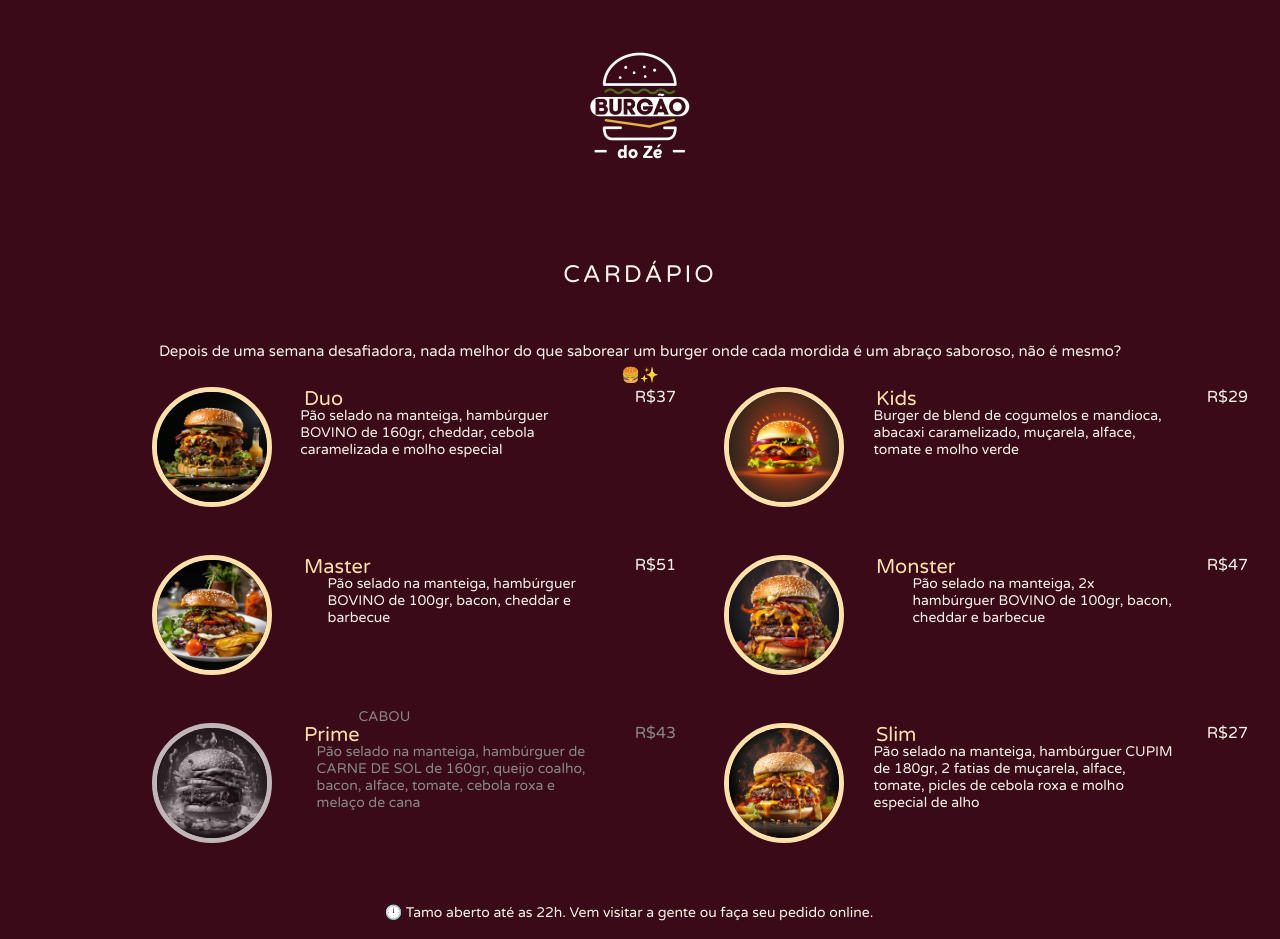
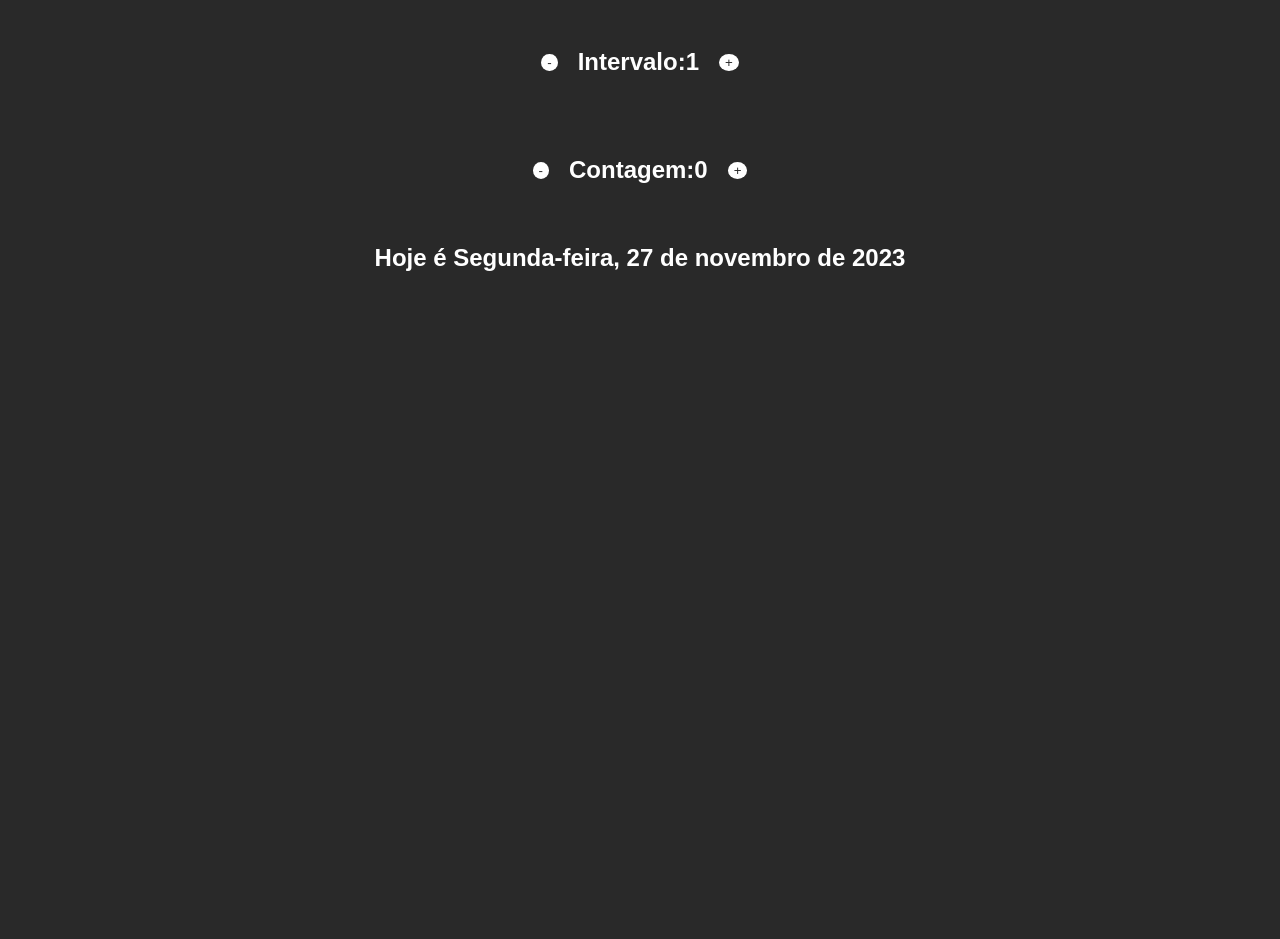
Before and after one commit to Gui089/LIsta-de-desafios-React, a React (Vite) app: page / in a window 1280 px wide. Shown: the top 939 px of the page. After the commit the page ends 800 px from the top, so only its background shows below. Built offline with nearby package versions, Linux system fonts and the light colour scheme.

Commit message:
desafio 01 corrigido

```diff
--- a/src/App.jsx
+++ b/src/App.jsx
@@ -1,131 +1,25 @@
-const burgers = [
-  {
-    name: "Duo",
-    ingredients:
-      "Pão selado na manteiga, hambúrguer BOVINO de 160gr, cheddar, cebola caramelizada e molho especial",
-    price: 37,
-    photoName: "img/burgers/duo.jpg",
-    soldOut: false,
-  },
-  {
-    name: "Kids",
-    ingredients:
-      "Burger de blend de cogumelos e mandioca, abacaxi caramelizado, muçarela, alface, tomate e molho verde",
-    price: 29,
-    photoName: "img/burgers/kids.jpg",
-    soldOut: false,
-  },
-  {
-    name: "Master",
-    ingredients:
-      "Pão selado na manteiga, hambúrguer BOVINO de 100gr, bacon, cheddar e barbecue",
-    price: 51,
-    photoName: "img/burgers/master.jpg",
-    soldOut: false,
-  },
-  {
-    name: "Monster",
-    ingredients:
-      "Pão selado na manteiga, 2x hambúrguer BOVINO de 100gr, bacon, cheddar e barbecue",
-    price: 47,
-    photoName: "img/burgers/monster.jpg",
-    soldOut: false,
-  },
-  {
-    name: "Prime",
-    ingredients:
-      "Pão selado na manteiga, hambúrguer de CARNE DE SOL de 160gr, queijo coalho, bacon, alface, tomate, cebola roxa e melaço de cana",
-    price: 43,
-    photoName: "img/burgers/prime.jpg",
-    soldOut: true,
-  },
-  {
-    name: "Slim",
-    ingredients:
-      "Pão selado na manteiga, hambúrguer CUPIM de 180gr, 2 fatias de muçarela, alface, tomate, picles de cebola roxa e molho especial de alho",
-    price: 27,
-    photoName: "img/burgers/slim.jpg",
-    soldOut: false,
-  },
-];
-
-const Header = () => (
+const App = () => (
   <div className="container">
-    <img className="logo" src="../img/logo-burgao-do-ze.jpg" alt="" />
+    <div className="count">
+      <button onClick={() => console.log("clicou no menos do intervalo")}>
+        -
+      </button>
+      <h2>Intervalo:1 </h2>
+      <button onClick={() => console.log("clicou no mais do intervalo")}>
+        +
+      </button>
+    </div>
+    <div className="count">
+      <button onClick={() => console.log("clicou no menos da contagem")}>
+        -
+      </button>
+      <h2>Contagem:0 </h2>
+      <button onClick={() => console.log("clicou no mais da contagem")}>
+        +
+      </button>
+    </div>
+    <h2>Hoje é Segunda-feira, 27 de novembro de 2023</h2>
   </div>
 );
 
-const Menu = () => {
-  return (
-    burgers.length > 0 && (
-      <>
-        <div className="menu">
-          <h2>Cardápio</h2>
-          <p>
-            Depois de uma semana desafiadora, nada melhor do que saborear um
-            burger onde cada mordida é um abraço saboroso, não é mesmo?🍔✨
-          </p>
-        </div>
-
-        <div>
-          <ul className="burgers">
-            {burgers.map((burger) => {
-              return (
-                <li
-                  key={burger.name}
-                  className={
-                    burger.soldOut === false ? "burger" : "burger sold-out"
-                  }
-                >
-                  <img src={burger.photoName} alt="Foto do Hamburger" />
-                  <h3>{burger.name}</h3>
-                  <p className="ingredients">{burger.ingredients}</p>
-                  <span>R${burger.price}</span>
-                  <p className={burger.soldOut === true ? "pedido" : "hidden"}>
-                    CABOU
-                  </p>
-                </li>
-              );
-            })}
-          </ul>
-        </div>
-      </>
-    )
-  );
-};
-
-const Footer = () => {
-  const btnConsole = () => {
-    console.log("Estamos direcionando seu pedido...");
-  };
-
-  const dateNow = new Date();
-  console.log(dateNow.getHours());
-  return (
-    <div className="footer">
-      {dateNow.getHours() > 22 || dateNow.getHours() === 12 ? (
-        <p>🕛 Vamo abrir amanhã as 12h</p>
-      ) : (
-        <p>
-          🕛 Tamo aberto até as 22h. Vem visitar a gente ou faça seu pedido
-          online.
-        </p>
-      )}
-      <button onClick={btnConsole} className="btn">
-        Fazer pedido
-      </button>
-    </div>
-  );
-};
-
-const App = () => {
-  return (
-    <>
-      <Header />
-      <Menu />
-      <Footer />
-    </>
-  );
-};
-
 export { App };
--- a/src/main.jsx
+++ b/src/main.jsx
@@ -1,7 +1,7 @@
 import { StrictMode } from "react";
 import { createRoot } from "react-dom/client";
 import { App } from "./App.jsx";
-import "../css/burgao-do-ze.css";
+import "../css/date-counter.css";
 
 const rootElement = document.querySelector('[data-js="root"]');
 
```
